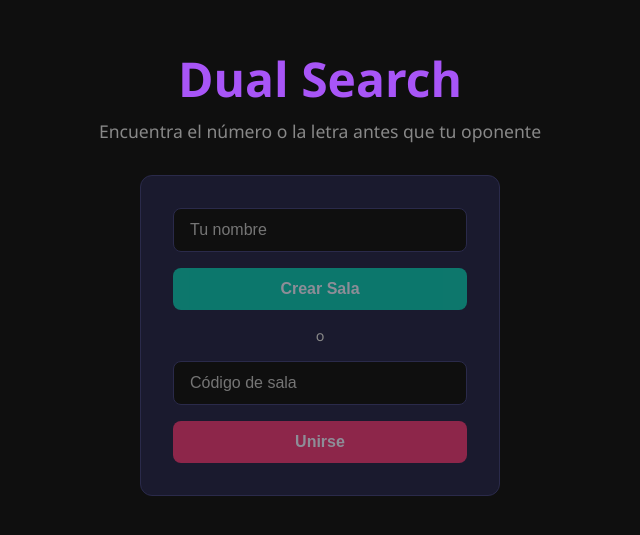
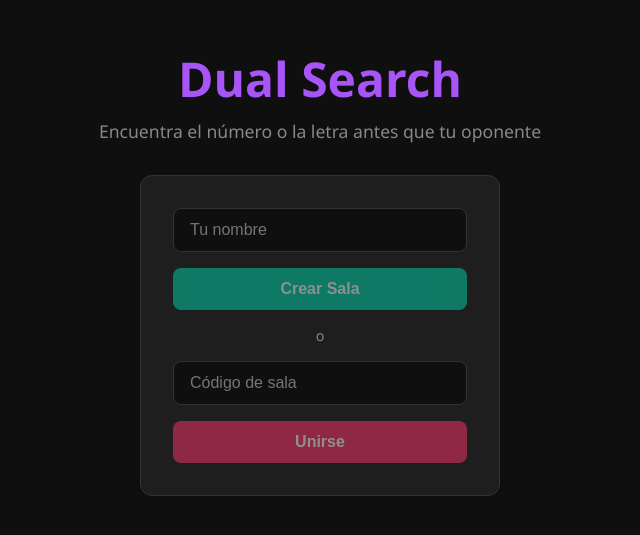
Before and after one commit to Jun1or11/Vision-Clash, a React (Vite) app in the folder frontend/: page / in a window 1280 px wide. Shown: the part 129-664 px from the top of the page, without its empty margins (320-960 px from the left). Built offline with nearby package versions, Linux system fonts and the light colour scheme; no server answers.

Commit message:
style: cambio de azules a grises oscuros

```diff
--- a/frontend/src/index.css
+++ b/frontend/src/index.css
@@ -6,15 +6,15 @@
 
 :root {
   --bg: #0f0f0f;
-  --bg-card: #1a1a2e;
-  --bg-panel: #16213e;
+  --bg-card: #1e1e1e;
+  --bg-panel: #2a2a2a;
   --text: #e0e0e0;
   --text-dim: #888;
   --accent: #e94560;
-  --accent2: #0f3460;
+  --accent2: #444;
   --success: #4ecca3;
   --danger: #ff6b6b;
-  --border: #2a2a4a;
+  --border: #333;
 }
 
 body {
```
